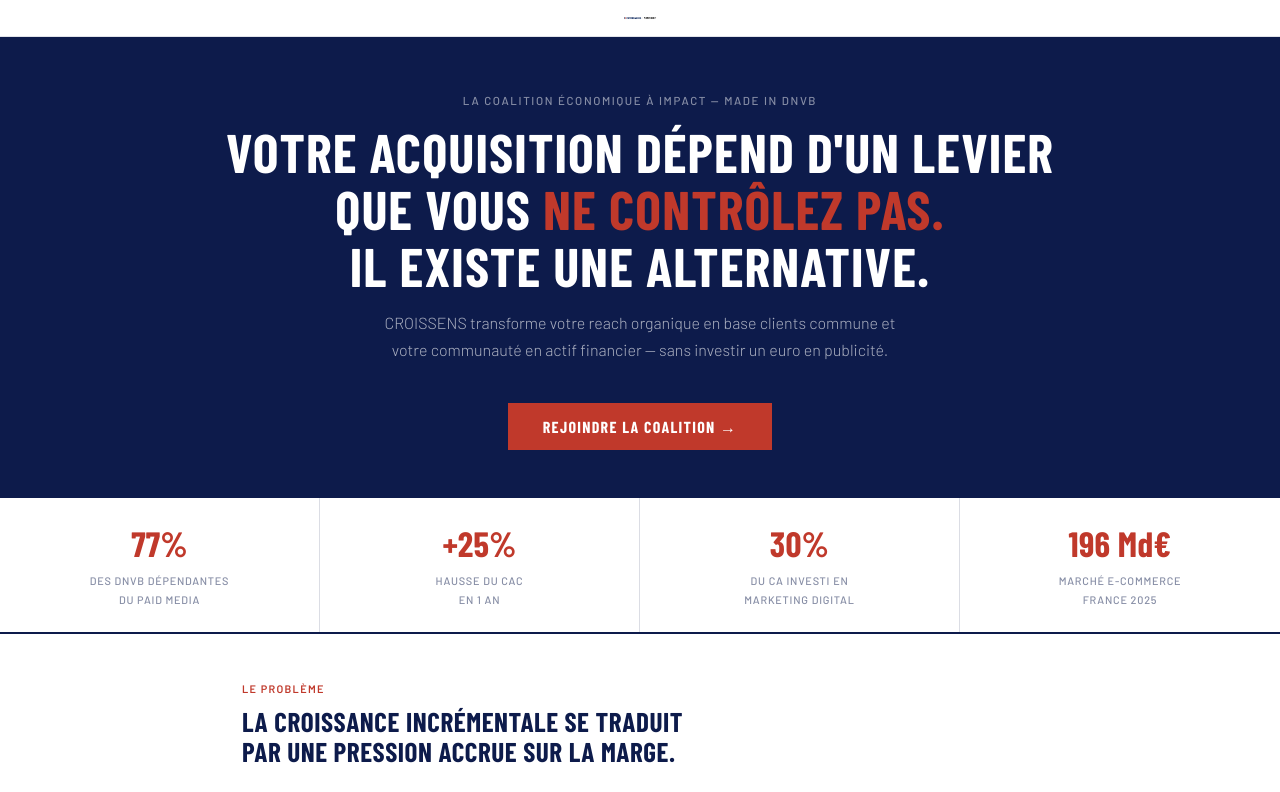
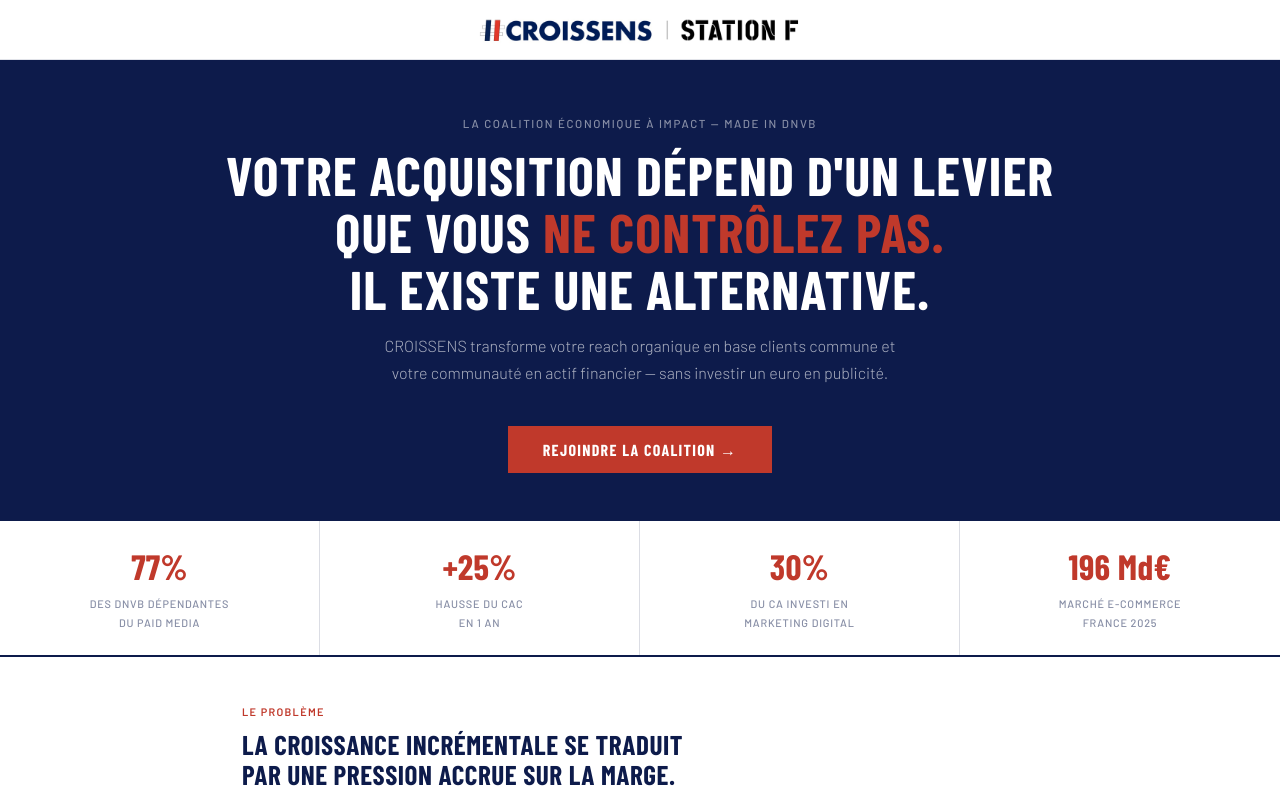
Before and after one commit to dahood26/-CROISSENS, a plain HTML site: page index.html in a window 1280 px wide. Shown: the top 792 px of the page. Drawn offline with nearby package versions, Linux system fonts and the light colour scheme; a web font is replaced by a local one.

Commit message:
index.html

```diff
--- a/index.html
+++ b/index.html
@@ -14,8 +14,8 @@
     *{margin:0;padding:0;box-sizing:border-box}
     body{font-family:'Barlow',sans-serif}
     .lp{background:#fff;color:#0D1B4B;min-height:100vh}
-    .topbar{background:#fff;border-bottom:1px solid rgba(13,27,75,0.12);display:flex;align-items:center;justify-content:center;padding:0.5rem 2rem}
-    .topbar-logo{height:20px;width:auto;display:block}
+    .topbar{background:#fff;border-bottom:1px solid rgba(13,27,75,0.12);display:flex;align-items:center;justify-content:center;padding:0;height:60px;overflow:hidden}
+    .topbar-logo{height:200px;width:auto;display:block}
     .hero{background:#0D1B4B;padding:3.5rem 2rem 3rem;text-align:center}
     .hero-eyebrow{font-size:0.72rem;letter-spacing:0.14em;text-transform:uppercase;color:rgba(255,255,255,0.5);margin-bottom:1rem;font-weight:500}
     .hero-title{font-family:'Barlow Condensed',sans-serif;font-size:clamp(2.2rem,5vw,3.4rem);font-weight:800;line-height:1.05;color:#fff;text-transform:uppercase;margin-bottom:1rem;letter-spacing:0.02em}
```
